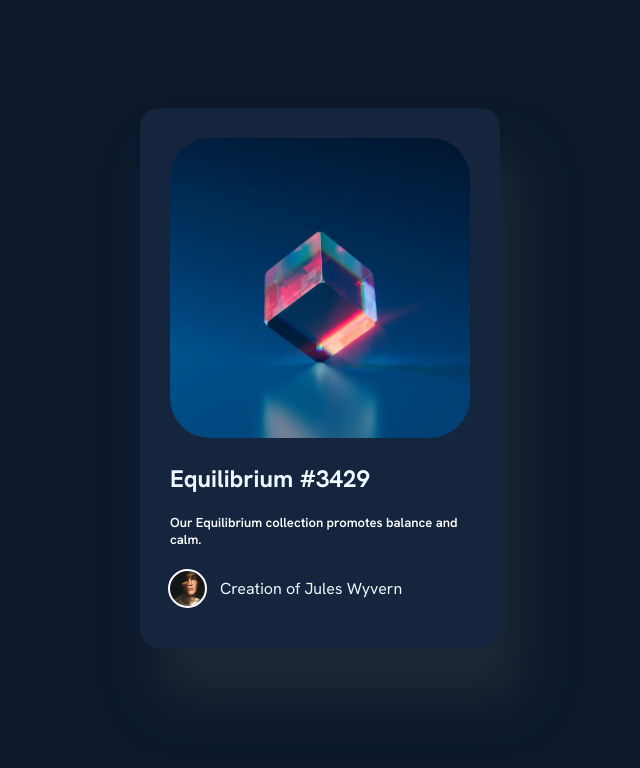
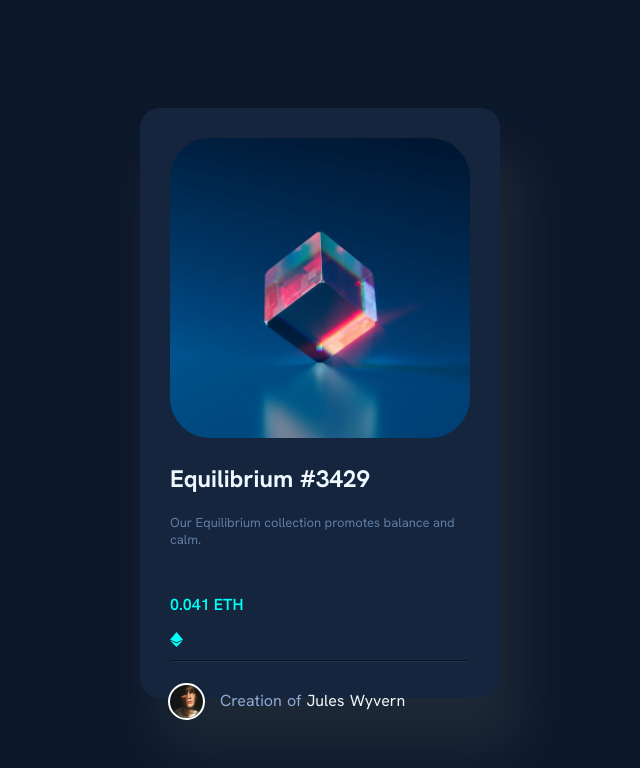
Before and after one commit to haakon26pg-sketch/nft-page-test, a plain HTML site: page index.html in a window 1280 px wide. Shown: the whole page, without its empty margins (320-960 px from the left). Drawn offline with Linux system fonts and the light colour scheme.

Commit message:
added more elements

```diff
--- a/index.html
+++ b/index.html
@@ -12,9 +12,12 @@
 <div class="card">
   <img src="images/image-equilibrium.jpg" alt="Equilibrium image">
   <h2 class="item-name">Equilibrium #3429</h2>
-<p class="descript">Our Equilibrium collection promotes balance and calm.</p>
-<img class="image-avatar" src="images/image-avatar.png">
-<p class="creation">Creation of Jules Wyvern
+  <p class="descript">Our Equilibrium collection promotes balance and calm.</p>
+  <p class="eth-text">0.041 ETH</p>
+  <img class="icon-ethereum" src="images/icon-ethereum.svg" alt="icon-ethereum">
+  <hr class="solid">
+  <img class="image-avatar" src="images/image-avatar.png">
+  <p class="creation"><span class="creation-header">Creation of</span> Jules Wyvern</p>
 
 
 </div>
--- a/style.css
+++ b/style.css
@@ -8,14 +8,15 @@ padding: 100px;
 
 .card {
     padding: 30px;
-background-color:  #14253d;
+    background-color: #14253d;
     width: 300px;
     height: 480px;
     margin: auto;
     justify-content: flex-start;
-font-family: "Hanken Grotesk",sans-serif;
+    font-family: "Hanken Grotesk", sans-serif;
     border-radius: 20px;
-box-shadow: 20px 50px 50px  #1e2836;
+    box-shadow: 20px 50px 50px #1e2836;
+    padding-bottom: 80px;
 
 }
 
@@ -33,11 +34,21 @@ img {
 }
 
 .image-avatar {
-    margin-top: 10px;
-    height: 35px;
-    width: 35px;
+    margin-top: 15px;
+    height: 33px;
+    width: 33px;
     border: #0d192b;
     outline: 2px solid rgb(253, 253, 253);
+
+}
+
+hr.solid {
+
+    justify-content: center;
+    align-items: center;
+    border-color: #2f415b80;
+    /* RRGGBB */
+
 
 }
 
@@ -48,14 +59,37 @@ img {
     margin-left: 50px;
     margin-top: -33px;
     z-index: 1;
-
+    word-spacing: 1px;
 
 }
 
 .descript {
-    color: white;
+    color: #627da3;
     align-items: flex-end;
     font-size: 13px;
+    font-weight: 400;
+    flex-direction: row-reverse;
+    padding-bottom: 30px;
+}
+
+.creation-header {
+
+    color: #8bacda;
+
+}
+
+.icon-ethereum {
+
+height: 15px;
+width: 13px;
+margin top: 15px;
+
+}
+
+.eth-text {
+
+font-family: "hanken grotesk",sans-serif;
+color: #00fff7;
 font-weight: 600;
 
 }
```
Lines whose indentation alone changed are shown as unchanged.
